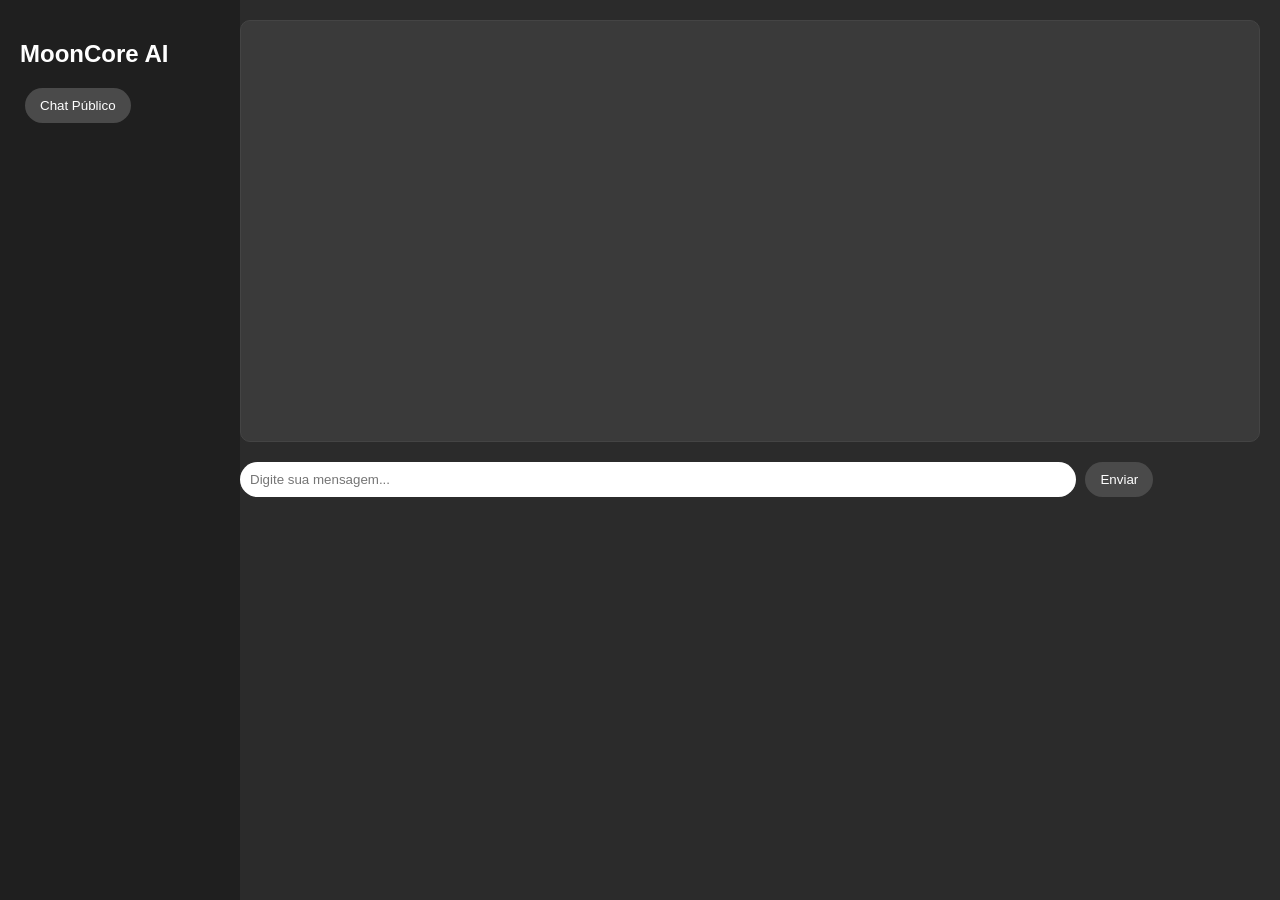
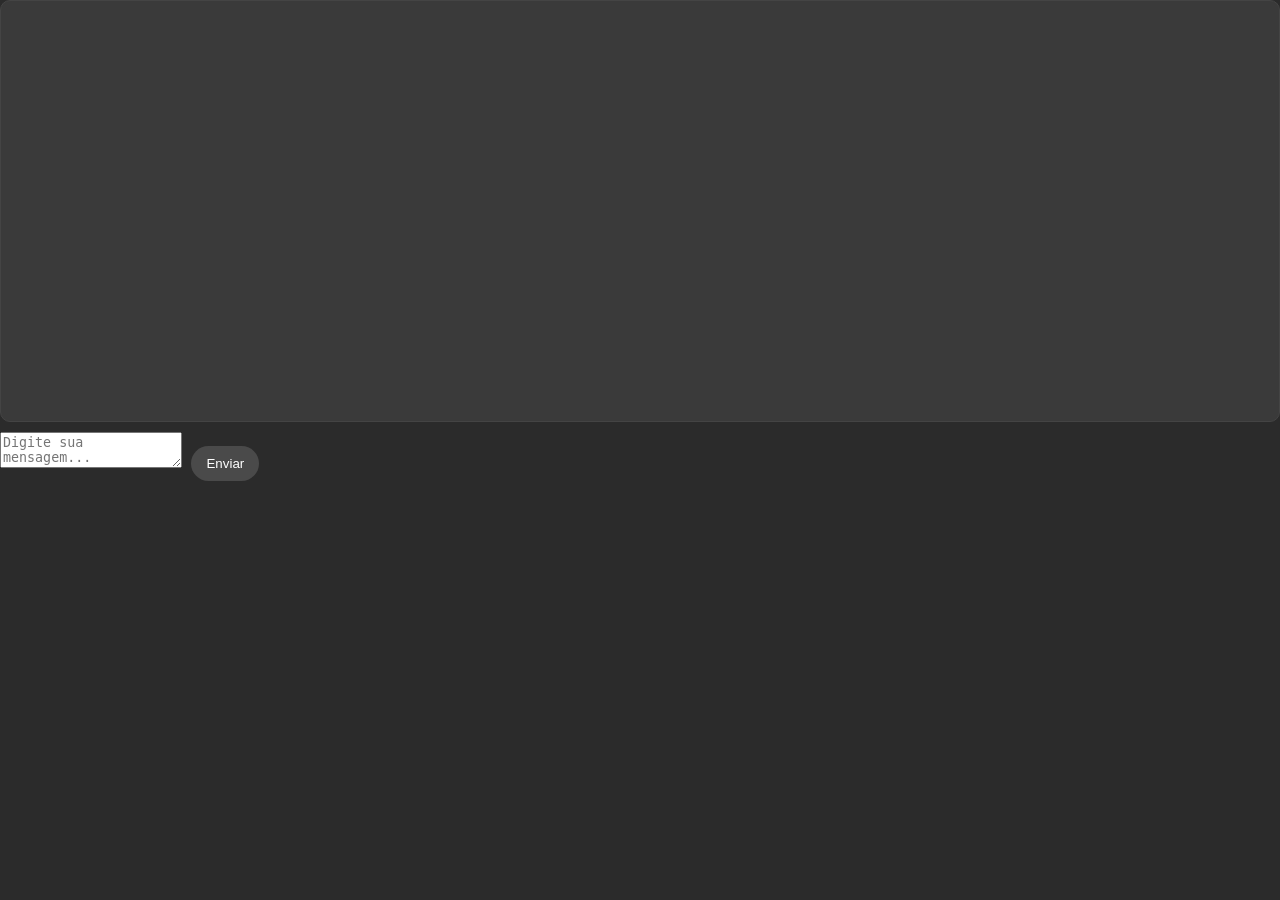
Before and after one commit to pedro2011muller-afk/MoonCoreAI, a Flask app: page / in a window 1280 px wide. Run offline with Flask 3, Linux system fonts and the light colour scheme.

Commit message:
Atualizar o index.html

```diff
--- a/templates/index.html
+++ b/templates/index.html
@@ -2,23 +2,16 @@
 <html lang="pt-BR">
 <head>
 <meta charset="UTF-8">
-<title>MoonCore AI - Chat Público</title>
+<meta name="viewport" content="width=device-width, initial-scale=1.0">
+<title>MoonCore AI</title>
 <link rel="stylesheet" href="{{ url_for('static', filename='style.css') }}">
 </head>
 <body>
-<div class="sidebar">
-  <h2>MoonCore AI</h2>
-  <button class="tablink active" onclick="openTab('public')">Chat Público</button>
+<div class="chat-container">
+    <div id="chatBox"></div>
+    <textarea id="msgInput" placeholder="Digite sua mensagem..."></textarea>
+    <button onclick="sendMessage()">Enviar</button>
 </div>
-
-<div class="main">
-  <div id="public" class="tabcontent" style="display:block;">
-    <div id="chatBox"></div>
-    <input type="text" id="msgInput" placeholder="Digite sua mensagem...">
-    <button onclick="sendMessage()">Enviar</button>
-  </div>
-</div>
-
 <script src="{{ url_for('static', filename='script.js') }}"></script>
 </body>
 </html>
```
